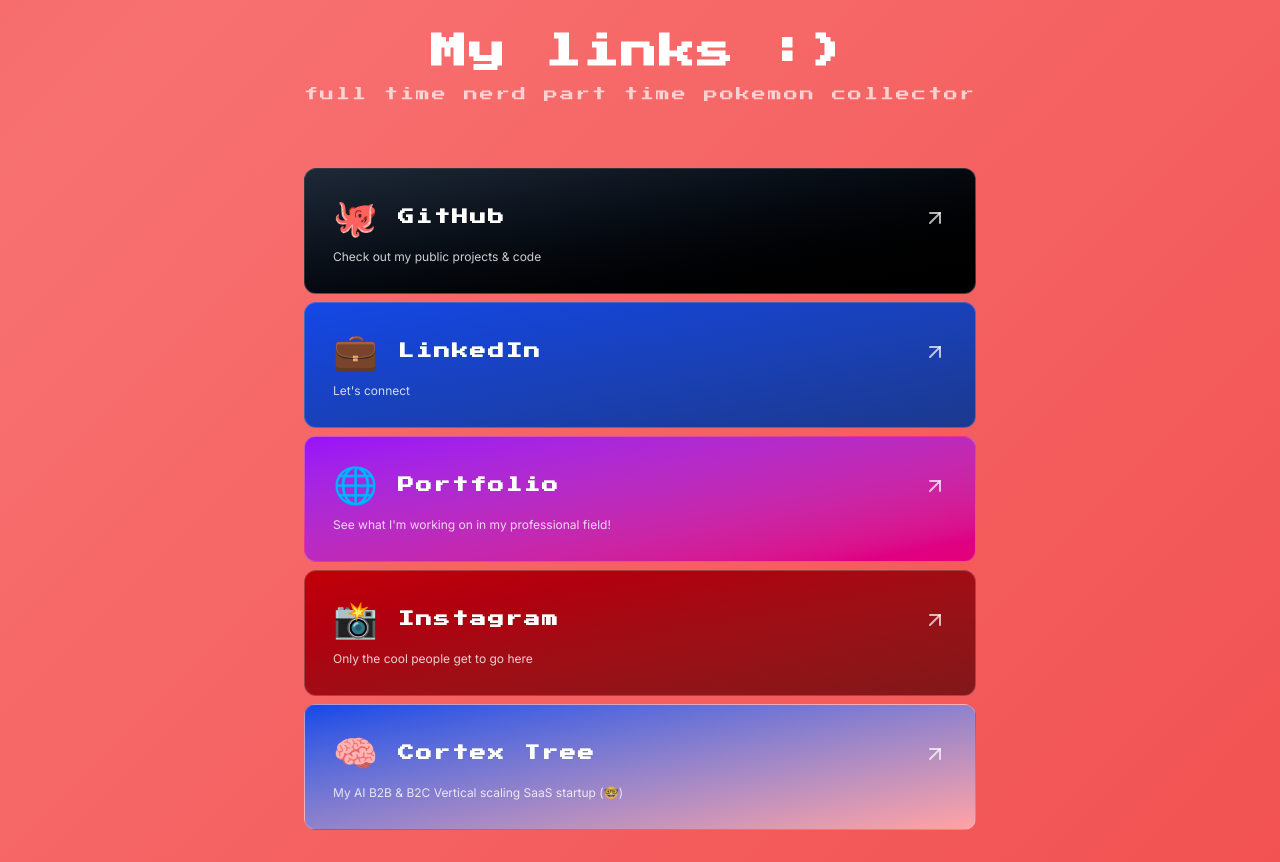
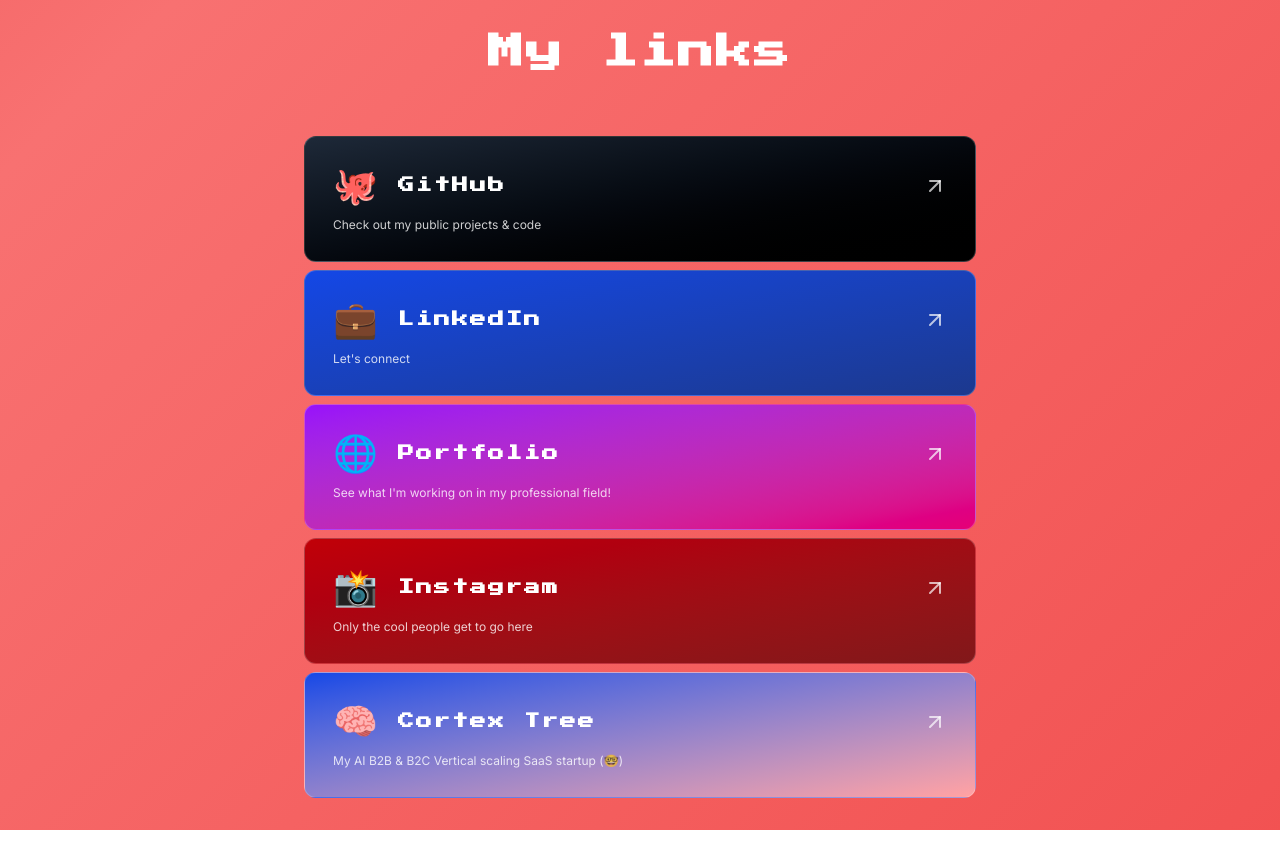
Before and after one commit to Shiro8223/Portfolio, a Next.js app: page /links in a window 1280 px wide. After the commit the page ends 830 px from the top, so only its background shows below. Built offline with nearby package versions, Linux system fonts and the light colour scheme.

Commit message:
Update links.js

```diff
--- a/pages/links.js
+++ b/pages/links.js
@@ -89,11 +89,8 @@
           {/* Header */}
           <div className="text-center mb-16">
             <h1 className="text-3xl md:text-4xl font-black tracking-tight text-white game-font">
-              My links :)
+              My links
             </h1>
-            <p className="text-white/70 text-sm mt-3 game-font">
-              full time nerd part time pokemon collector
-            </p>
           </div>
 
           {/* Links Grid */}
```
